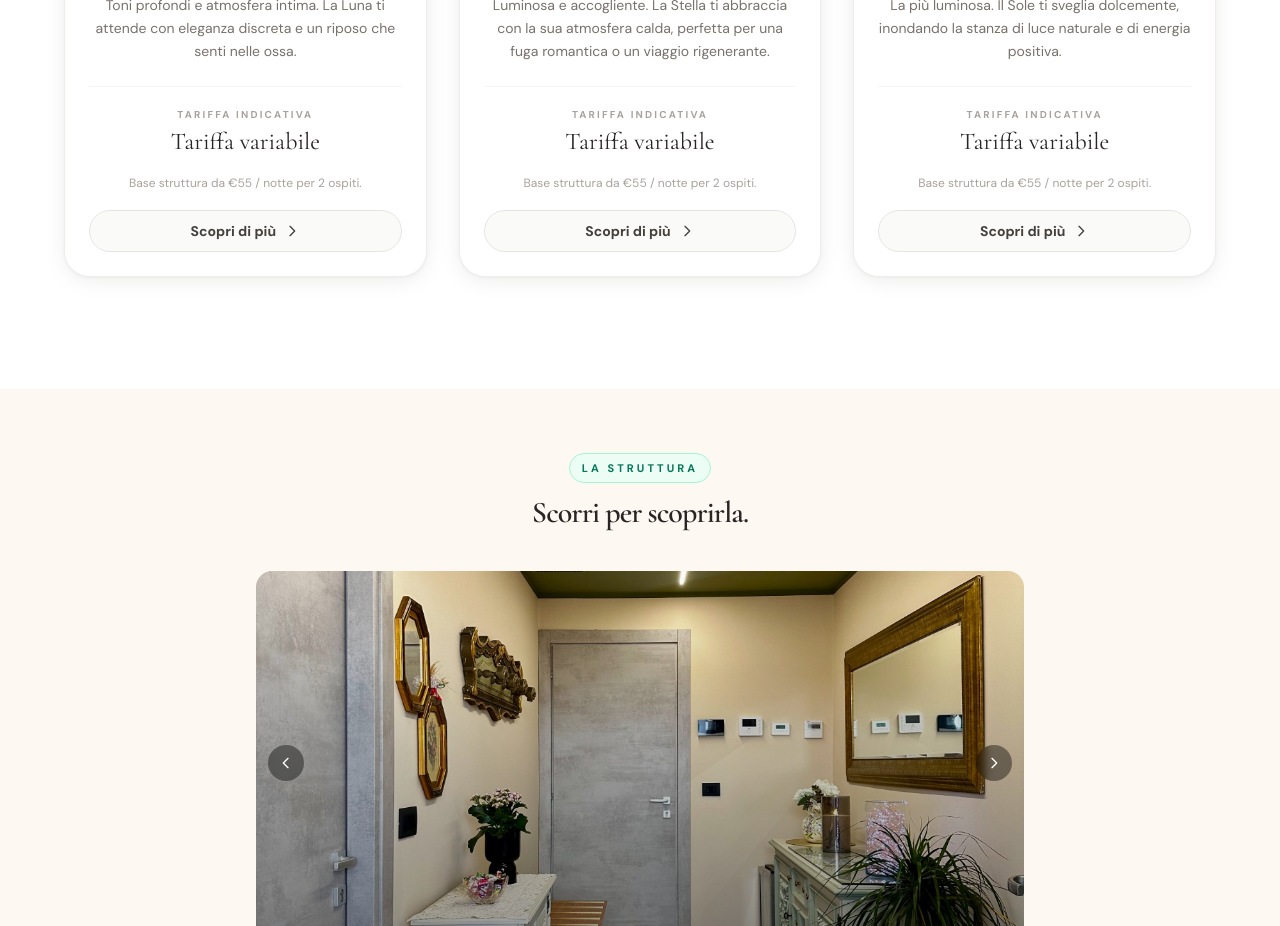
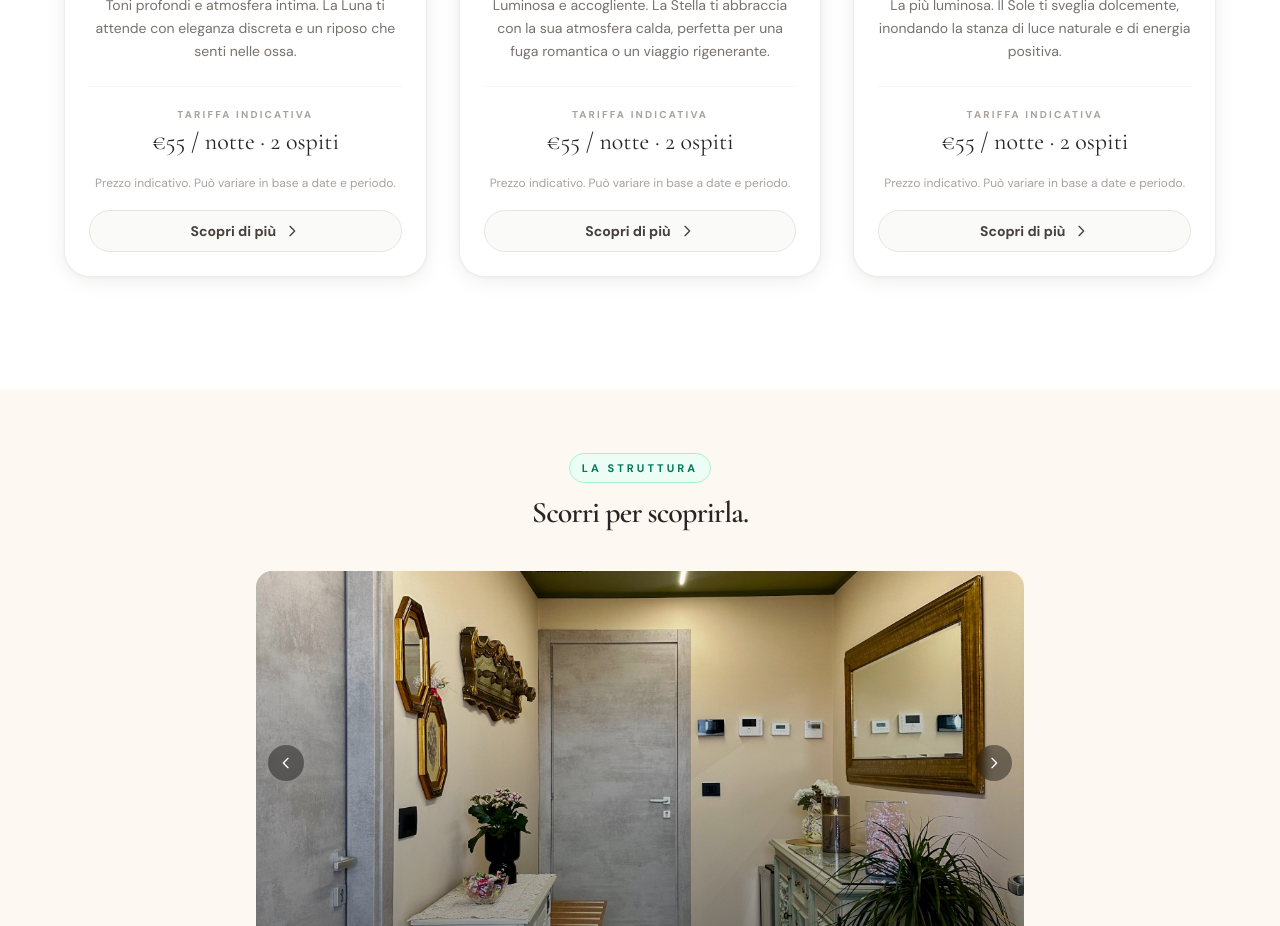
Before and after one commit to Manuell00/la-terrazza-web, a Next.js app: page / in a window 1280 px wide. Shown: the part 3120-4046 px from the top of the page. Built offline with nearby package versions, Linux system fonts and the light colour scheme.

Commit message:
Restore indicative nightly price for two guests

```diff
--- a/src/app/prenota/page.tsx
+++ b/src/app/prenota/page.tsx
@@ -88,7 +88,7 @@ export default function PrenotaPage() {
                       </p>
                       <p className="font-serif text-2xl font-semibold text-stone-800">{room.price}</p>
                       <p className="mt-2 text-xs leading-relaxed text-stone-400">
-                        Base struttura da €55 / notte per 2 ospiti.
+                        Prezzo indicativo. Può variare in base a date e periodo.
                       </p>
                     </div>
                     <div className="flex gap-2.5">
--- a/src/components/RoomCard.tsx
+++ b/src/components/RoomCard.tsx
@@ -66,7 +66,7 @@ export default function RoomCard({ room, index }: Props) {
               </p>
               <p className="mb-4 font-serif text-2xl text-stone-800">{room.price}</p>
               <p className="mb-4 text-xs leading-relaxed text-stone-400">
-                Base struttura da €55 / notte per 2 ospiti.
+                Prezzo indicativo. Può variare in base a date e periodo.
               </p>
 
               <span className="inline-flex w-full items-center justify-center gap-2 rounded-full border border-stone-200 bg-stone-50 px-5 py-2.5 text-sm font-semibold text-stone-700 transition-all duration-300 group-hover:border-emerald-600 group-hover:bg-emerald-600 group-hover:text-white">
--- a/src/components/RoomPageTemplate.tsx
+++ b/src/components/RoomPageTemplate.tsx
@@ -194,7 +194,7 @@ export default function RoomPageTemplate({ room, otherRooms }: Props) {
                     <p className="mb-1 text-xs font-medium uppercase tracking-[0.2em] text-stone-400">Prezzo indicativo</p>
                     <p className="font-serif text-3xl font-semibold text-stone-800">{room.price}</p>
                     <p className="mt-1 text-xs leading-relaxed text-stone-400">
-                      Base struttura da €55 / notte per 2 ospiti · il prezzo finale varia in base a camera, date, stagione e piattaforma.
+                      Prezzo indicativo per 2 ospiti. Può variare in base a date, stagione e piattaforma.
                     </p>
                   </div>
 
--- a/src/data/rooms.ts
+++ b/src/data/rooms.ts
@@ -55,7 +55,7 @@ export const rooms: Room[] = [
     maxGuests: 2,
     beds: "1 letto matrimoniale",
     airbnbUrl: "https://www.airbnb.it/rooms/1360802067191927878",
-    price: "Tariffa variabile",
+    price: "€55 / notte · 2 ospiti",
     highlight: "Silenzio assoluto",
     color: "from-indigo-900 to-slate-800",
   },
@@ -94,7 +94,7 @@ export const rooms: Room[] = [
     maxGuests: 2,
     beds: "1 letto matrimoniale",
     airbnbUrl: "https://www.airbnb.it/rooms/1360851292351796993",
-    price: "Tariffa variabile",
+    price: "€55 / notte · 2 ospiti",
     highlight: "Vista mozzafiato",
     color: "from-emerald-800 to-stone-700",
   },
@@ -136,7 +136,7 @@ export const rooms: Room[] = [
     maxGuests: 2,
     beds: "1 letto matrimoniale",
     airbnbUrl: "https://www.airbnb.it/rooms/1360860375665572777",
-    price: "Tariffa variabile",
+    price: "€55 / notte · 2 ospiti",
     highlight: "La più luminosa",
     color: "from-emerald-700 to-teal-700",
   },
```
